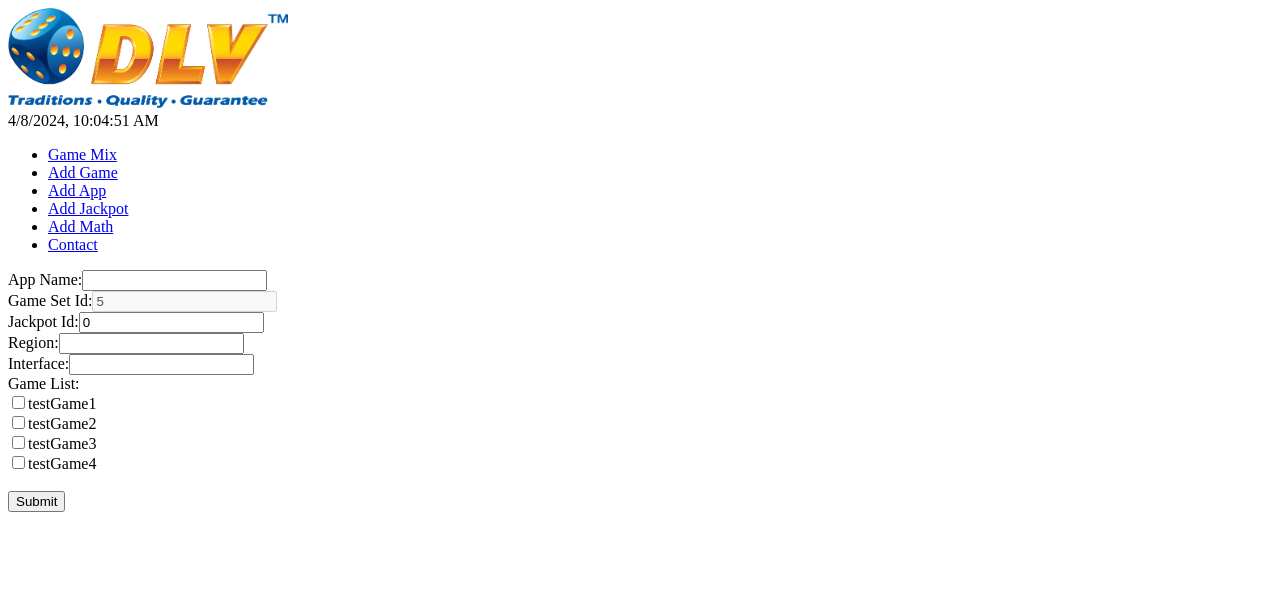
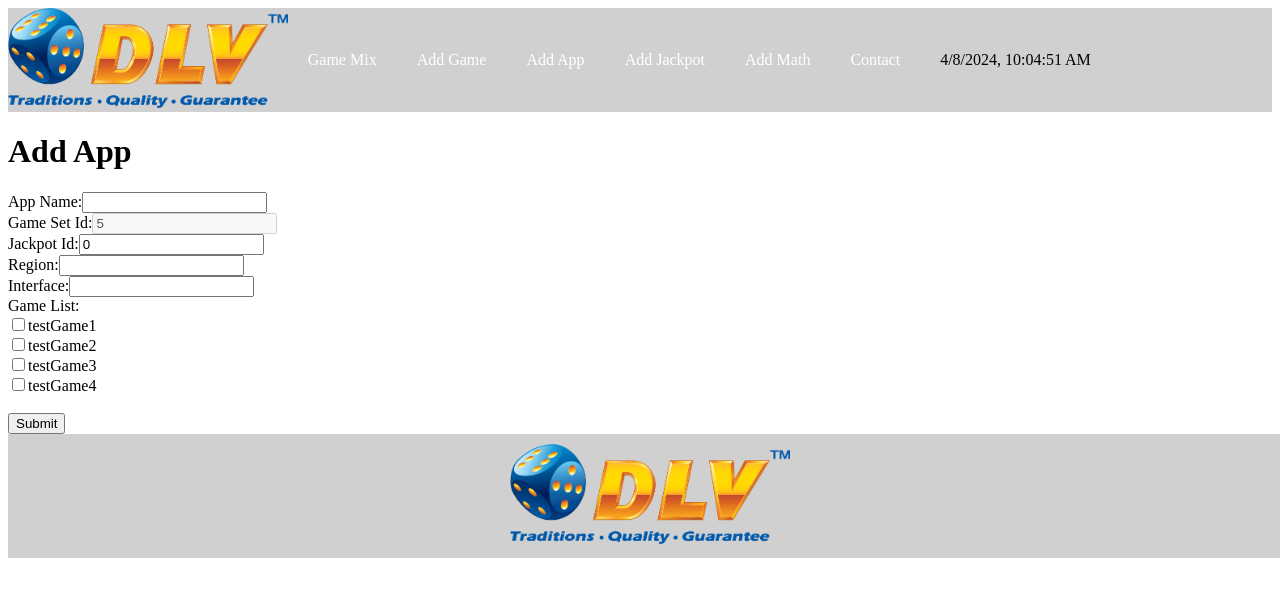
Before and after one commit to maksimvol/AS-client, a React (Create React App) app: page /addApp in a window 1280 px wide. Shown: the top 596 px of the page. Built offline with nearby package versions, Linux system fonts and the light colour scheme.

Commit message:
Added header, footer and URLS

```diff
--- a/package.json
+++ b/package.json
@@ -10,6 +10,8 @@
     "@types/node": "^16.18.91",
     "@types/react": "^18.2.71",
     "@types/react-dom": "^18.2.22",
+    "aos": "^2.3.4",
+    "axios": "^1.6.8",
     "react": "^18.2.0",
     "react-dom": "^18.2.0",
     "react-scripts": "^5.0.1",
@@ -41,6 +43,7 @@
     ]
   },
   "devDependencies": {
+    "@types/aos": "^3.0.7",
     "react-router-dom": "^6.22.3"
   }
 }
--- a/public/index.html
+++ b/public/index.html
@@ -7,37 +7,14 @@
     <meta name="theme-color" content="#000000" />
     <meta
       name="description"
-      content="Web site created using create-react-app"
+      content="Web site"
     />
     <link rel="apple-touch-icon" href="%PUBLIC_URL%/logo192.png" />
-    <!--
-      manifest.json provides metadata used when your web app is installed on a
-      user's mobile device or desktop. See https://developers.google.com/web/fundamentals/web-app-manifest/
-    -->
     <link rel="manifest" href="%PUBLIC_URL%/manifest.json" />
-    <!--
-      Notice the use of %PUBLIC_URL% in the tags above.
-      It will be replaced with the URL of the `public` folder during the build.
-      Only files inside the `public` folder can be referenced from the HTML.
-
-      Unlike "/favicon.ico" or "favicon.ico", "%PUBLIC_URL%/favicon.ico" will
-      work correctly both with client-side routing and a non-root public URL.
-      Learn how to configure a non-root public URL by running `npm run build`.
-    -->
-    <title>React App</title>
+    <title>Accounting System</title>
   </head>
   <body>
     <noscript>You need to enable JavaScript to run this app.</noscript>
     <div id="root"></div>
-    <!--
-      This HTML file is a template.
-      If you open it directly in the browser, you will see an empty page.
-
-      You can add webfonts, meta tags, or analytics to this file.
-      The build step will place the bundled scripts into the <body> tag.
-
-      To begin the development, run `npm start` or `yarn start`.
-      To create a production bundle, use `npm run build` or `yarn build`.
-    -->
   </body>
 </html>
--- /dev/null
+++ b/src/components/Footer.css
@@ -0,0 +1,5 @@
+.footer{
+    width: 100%;
+    background-color: #D0D0D0;
+    padding: 10px;
+}
--- /dev/null
+++ b/src/components/Footer.tsx
@@ -0,0 +1,13 @@
+import React from 'react';
+import './Footer.css'
+import DLV_Image from './Images/logo_dlv.png'
+
+const Footer = () => {
+    return (
+        <div className='footer'>
+            <center><img src={DLV_Image} alt='logo' className="logo"/></center>
+        </div>
+    )
+}
+
+export default Footer
--- /dev/null
+++ b/src/components/Navbar.css
@@ -0,0 +1,38 @@
+.navbar{
+    width: 100%;
+    background-color: #D0D0D0;
+    position: sticky;
+    z-index: 10;
+
+    display: flex;
+    justify-content: flex-start;
+    align-items: center;
+}
+
+.navbarList{
+    display: flex;
+    flex-wrap: wrap;
+}
+
+.itemText{
+    color: white;
+    font-weight: 500;
+    text-decoration: none;
+
+    transition:  all 0.3s ease-in-out;
+}
+
+.item:hover{
+    .itemText{
+        color:black
+    }
+}
+
+.item{
+    display: flex;
+    align-items: center;
+    justify-content: center;
+    margin: 5px 20px;
+    transition:  all 0.3s ease-in-out;
+    cursor: pointer;
+}
--- /dev/null
+++ b/src/components/Navbar.tsx
@@ -0,0 +1,63 @@
+import React from 'react';
+import './Navbar.css'
+import DLV_Image from './Images/logo_dlv.png'
+import { NavLink, useLocation } from "react-router-dom";
+import { scroll } from '../util'
+
+const Navbar = () => {
+    const location = useLocation();
+    const category_path = location.pathname
+    const currentDate = new Date();
+
+    return (
+        <div className='navbar'>
+             <NavLink to="/" onClick={scroll}>
+                <img src={DLV_Image} alt='logo' className='logo'/>
+             </NavLink>
+             <div className='navbarList'>
+                <div className='item'>
+                    <div className='itemImage'></div>
+                        <NavLink className={`itemText ${category_path === '/' ? "active-link" : ""}`}
+                            to="/">Game Mix
+                        </NavLink>
+                </div>
+                <div className='item'>
+                    <div className='itemImage'></div>
+                        <NavLink className={`itemText ${category_path === '/addGame' ? "active-link" : ""}`}
+                            to="/addGame">Add Game
+                        </NavLink>
+                </div>
+                <div className='item'>
+                    <div className='itemImage'></div>
+                        <NavLink className={`itemText ${category_path === '/addApp' ? "active-link" : ""}`}
+                            to="/addApp">Add App
+                        </NavLink>
+                </div>
+                <div className='item'>
+                    <div className='itemImage'></div>
+                        <NavLink className={`itemText ${category_path === '/addJackpot' ? "active-link" : ""}`}
+                            to="/addJackpot">Add Jackpot
+                        </NavLink>
+                </div>
+                <div className='item'>
+                    <div className='itemImage'></div>
+                        <NavLink className={`itemText ${category_path === '/addMath' ? "active-link" : ""}`}
+                            to="/addMath">Add Math
+                        </NavLink>
+                </div>
+                <div className='item'>
+                    <div className='itemImage'></div>
+                        <NavLink className={`itemText ${category_path === '/contact' ? "active-link" : ""}`}
+                            to="/contact">Contact
+                        </NavLink>
+                </div>
+                <div className="item">
+                    {currentDate.toLocaleString()}
+                </div>
+            </div>
+        </div>
+
+    )
+}
+
+export default Navbar
--- /dev/null
+++ b/src/constants.js
@@ -0,0 +1,5 @@
+export const BASE_URL = process.env.APP_BASE_URL;
+export const GAME_URL = process.env.APP_GAMES;
+export const JACKPOT_URL = process.env.APP_JACKPOTS;
+export const APP_URL = process.env.APP_APPS;
+export const MATH_URL = process.env.APP_MATHS;
--- a/src/index.tsx
+++ b/src/index.tsx
@@ -9,11 +9,14 @@ import GameSet from './pages/GameSet';
 import AddApp from './pages/AddApp';
 import AddJackpot from './pages/AddJackpot';
 import AddMath from './pages/AddMath';
-
+import Footer from './components/Footer';
+import Navbar from './components/Navbar';
 
 export default function App() {
   return (
     <Router>
+      {/* <div className='app-box'> */}
+        <Navbar />
         <Routes>
           <Route path="/" element={<Layout />}>
             <Route index element={<Home />} />
@@ -26,6 +29,8 @@ export default function App() {
             <Route path="gameSet/:setId" element={<GameSet/>} />
           </Route>
         </Routes>
+        <Footer />
+      {/* </div> */}
     </Router>
   );
 };
--- a/src/pages/AddApp.tsx
+++ b/src/pages/AddApp.tsx
@@ -1,7 +1,8 @@
-import React, { useState } from "react";
+import React, { useState, useEffect } from "react";
 import { IApp, IGame } from "../types/types";
 import { games } from "../components/Data/Games";
 import { app } from "../components/Data/Apps";
+import AOS from "aos"
 
 const AddApp = () : JSX.Element => {
   const [name, setName] = useState("");
@@ -11,6 +12,13 @@ const AddApp = () : JSX.Element => {
   const [interfaceName, setInterface] = useState("");
   const [selectedGameId, setSelectedGameId] = useState(Number);
   const [selectedGameVersion, setSelectedGameVersion] = useState<[string, string]>(["", ""]);
+
+  useEffect(() => {
+    AOS.init({
+      duration: 1000
+    });
+    AOS.refresh();
+  });
 
   function checkCompatibility(e: React.ChangeEvent<HTMLInputElement>): void {
     const input = e.target.value;
@@ -80,7 +88,6 @@ const AddApp = () : JSX.Element => {
       }
       app.push(newApp);
       console.log(app);
-      console.log(games);
       setName("");
       setOkState(false);
       setSelectedJackpotId(0);
@@ -92,6 +99,7 @@ const AddApp = () : JSX.Element => {
 
   return (
     <form onSubmit={handleSubmit}>
+      <h1>Add App</h1>
       <label>App Name:
         <input className={isOk ? "default" : "error"}
           type="text"
--- a/src/pages/Layout.tsx
+++ b/src/pages/Layout.tsx
@@ -1,40 +1,8 @@
-import { Outlet, NavLink } from "react-router-dom";
-// import Image from "../components/Images/logo.png"
-// import Gif from "../components/Images/logo.gif"
-import DLV_Image from "../components/Images/logo_dlv.png"
+import { Outlet } from "react-router-dom";
 
 const Layout = () => {
-  const currentDate = new Date();
   return (
     <>
-    {/* <img src={Gif} alt="gif_logo" className="logo"/> */}
-    <img src={DLV_Image} alt="dlv_logo" className="logo"/>
-    <div className="date">
-      {currentDate.toLocaleString()}
-    </div>
-      <nav>
-        <ul>
-          <li>
-            <NavLink to="/">Game Mix</NavLink>
-          </li>
-          <li>
-            <NavLink to="/addGame">Add Game</NavLink>
-          </li>
-          <li>
-            <NavLink to="/addApp">Add App</NavLink>
-          </li>
-          <li>
-            <NavLink to="/addJackpot">Add Jackpot</NavLink>
-          </li>
-          <li>
-            <NavLink to="/addMath">Add Math</NavLink>
-          </li>
-          <li>
-            <NavLink to="/contact">Contact</NavLink>
-          </li>
-        </ul>
-      </nav>
-
       <Outlet />
     </>
   )
--- /dev/null
+++ b/src/util.js
@@ -0,0 +1,6 @@
+export const scroll = () => {
+    window.scrollTo({
+        top: 0,
+        behavior: 'smooth'
+    })
+}
```
Also changed, not shown: 2 other files (tests, documents, lock files or other folders). Lines whose indentation alone changed are shown as unchanged.
